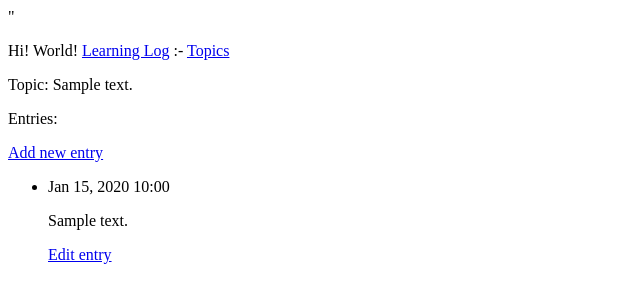
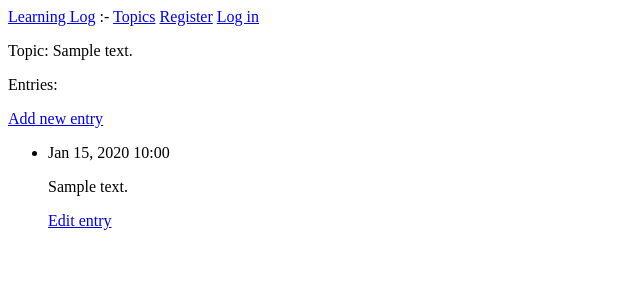
Before and after one commit to kbulbul026-coder/learning_log, a Django app: page /topics/1/ in a window 1280 px wide. Shown: the top 303 px of the page, without its empty margins (0-640 px from the left). Run offline with Django 4.2, Linux system fonts and the light colour scheme; tables that the repository leaves empty hold one stand-in row (values such as "Sample post").

Commit message:
add register link

```diff
--- a/learning_log/learning_logs/templates/learning_logs/base.html
+++ b/learning_log/learning_logs/templates/learning_logs/base.html
@@ -1,9 +1,23 @@
-"<p>
-Hi! World!
+<p>
 
 <a href="{% url 'learning_logs:index' %}">Learning Log</a> :-
 
 <a href="{% url 'learning_logs:topics' %}">Topics</a>
+
+ {% if user.is_authenticated %}
+ Hello, {{ user.username }}.
+
+<a href="{% url 'users:logout' %}">Log out</a>
+
+ {% else %}
+
+ <a href="{% url 'users:register' %}">Register</a>
+ <a href="{% url 'users:login' %}">Log in</a>
+
+
+ {% endif %}
+
+
 </p>
 
 {% block content %}{% endblock content %}
```
